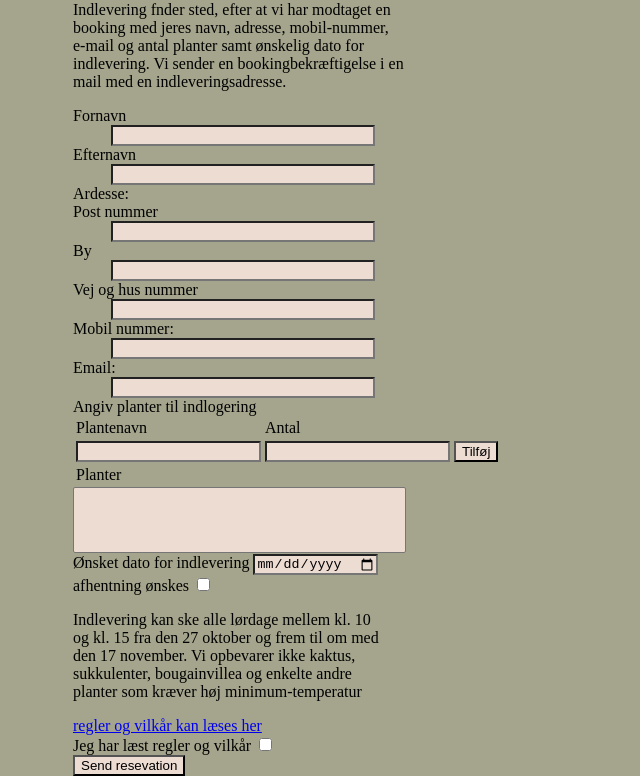
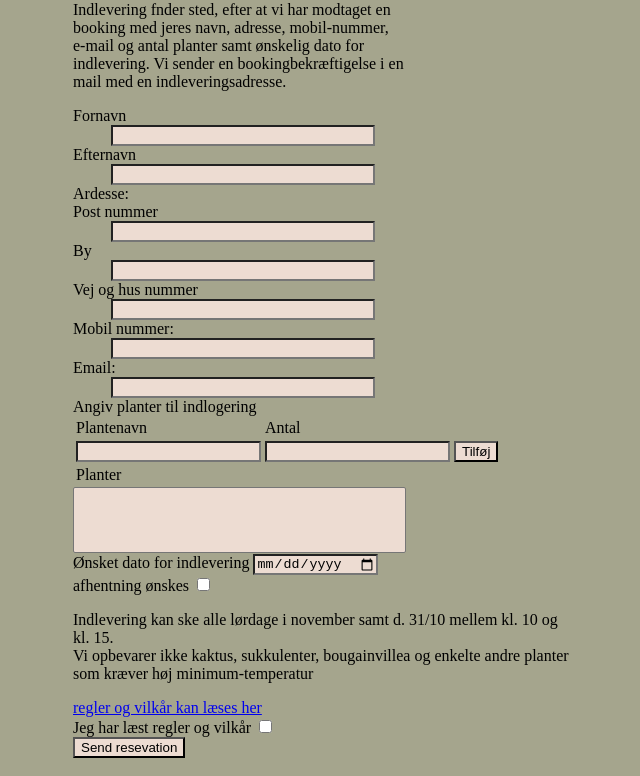
Before and after one commit to Annemissen/plantehotel, a website: page public/index.html in a window 1280 px wide. Shown: the part 79-855 px from the top of the page, without its empty margins (317-957 px from the left). Drawn offline with nearby package versions, Linux system fonts and the light colour scheme.

Commit message:
lille rettelse

```diff
--- a/public/index.html
+++ b/public/index.html
@@ -111,8 +111,8 @@
                 <input id="pickupCheckBox" type="checkbox"></input>
     </div>
     <div>
-        <p>Indlevering kan ske alle lørdage mellem kl. 10 <br> og kl. 15 fra den 27 oktober og frem til om med<br> den
-            17 november. Vi opbevarer ikke kaktus,<br> sukkulenter, bougainvillea og enkelte andre<br> planter som
+        <p>Indlevering kan ske alle lørdage i november samt d. 31/10 mellem kl. 10 og kl. 15.
+            <br>Vi opbevarer ikke kaktus, sukkulenter, bougainvillea og enkelte andre planter som
             kræver høj minimum-temperatur</p>
 
     </div>
@@ -133,7 +133,6 @@
         <button id="send-button">Send resevation</button>
     </div>
 
-
     <div id="overlay"></div>
 
 </body>
```
